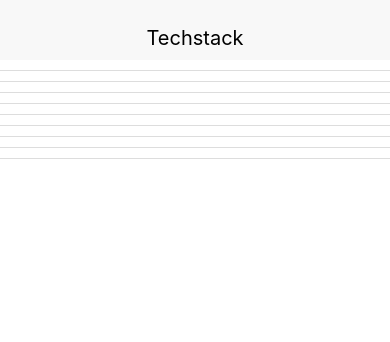
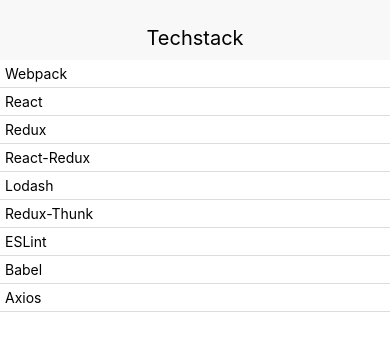
Before and after one commit to nikhilasrani/techstack, a React Native app: screen / in a window 390 px wide. Shown: the top 342 px of the page. Built offline with nearby package versions, Linux system fonts and the light colour scheme.

Commit message:
added selection reducer and description selection

```diff
--- /dev/null
+++ b/src/actions/index.js
@@ -0,0 +1,6 @@
+export const selectLibrary = libraryId => {
+  return {
+    type: "SELECT_LIBRARY",
+    payload: libraryId
+  };
+};
--- a/src/components/LibraryList.js
+++ b/src/components/LibraryList.js
@@ -13,7 +13,7 @@
       <FlatList
         data={this.props.libraries}
         renderItem={this.renderItem}
-        keyExtractor={library => library.id}
+        keyExtractor={library => library.id.toString()}
       />
     );
   }
--- a/src/components/ListItem.js
+++ b/src/components/ListItem.js
@@ -1,16 +1,29 @@
 import React, { Component } from "react";
-import { Text, View } from "react-native";
+import { Text, TouchableWithoutFeedback, View } from "react-native";
+import { connect } from "react-redux";
 import { CardSection } from "./common";
+import * as actions from "../actions";
 
 class ListItem extends Component {
+  renderDescription() {
+    const { library, selectedLibraryId } = this.props;
+    if (library.item.id === selectedLibraryId) {
+      return <Text>{library.item.description}</Text>;
+    }
+  }
   render() {
-    const { container, listStyle, emptyMessageStyle } = styles;
+    const { listStyle } = styles;
+    const { id, title } = this.props.library.item;
+
     return (
-      <CardSection>
-        <View style={styles.container}>
-          <Text style={styles.listStyle}>{this.props.library.title}</Text>
+      <TouchableWithoutFeedback onPress={() => this.props.selectLibrary(id)}>
+        <View>
+          <CardSection>
+            <Text style={listStyle}>{title}</Text>
+          </CardSection>
+          {this.renderDescription()}
         </View>
-      </CardSection>
+      </TouchableWithoutFeedback>
     );
   }
 }
@@ -26,4 +39,11 @@
     textAlign: "center"
   }
 };
-export default ListItem;
+
+const mapStateToProps = state => {
+  return { selectedLibraryId: state.selectedLibraryId };
+};
+export default connect(
+  mapStateToProps,
+  actions
+)(ListItem);
--- a/src/reducers/SelectionReducer.js
+++ b/src/reducers/SelectionReducer.js
@@ -1 +1,9 @@
-export default () => [];
+export default (state = null, action) => {
+  switch (action.type) {
+    case "SELECT_LIBRARY":
+      return action.payload;
+
+    default:
+      return state;
+  }
+};
```
